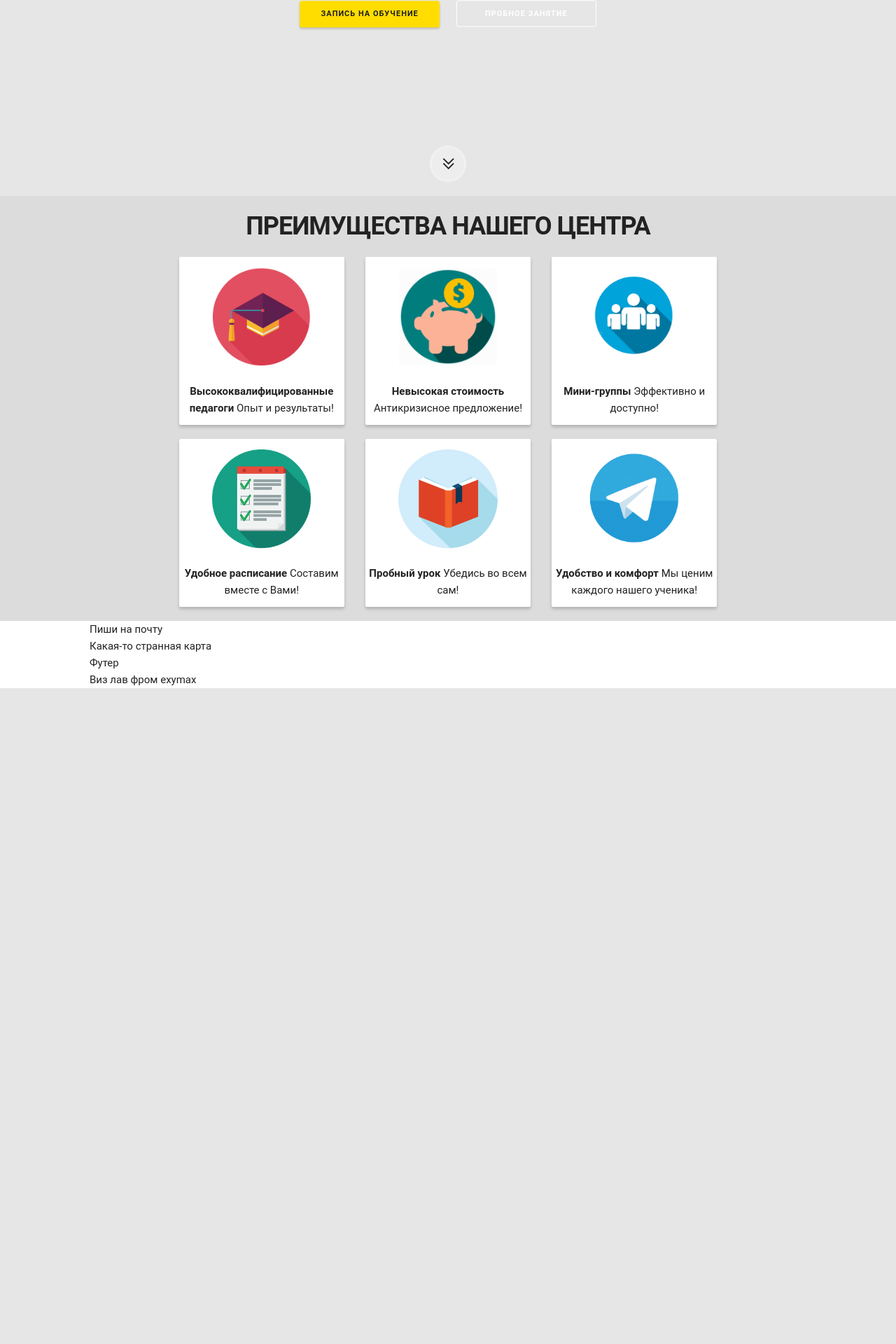
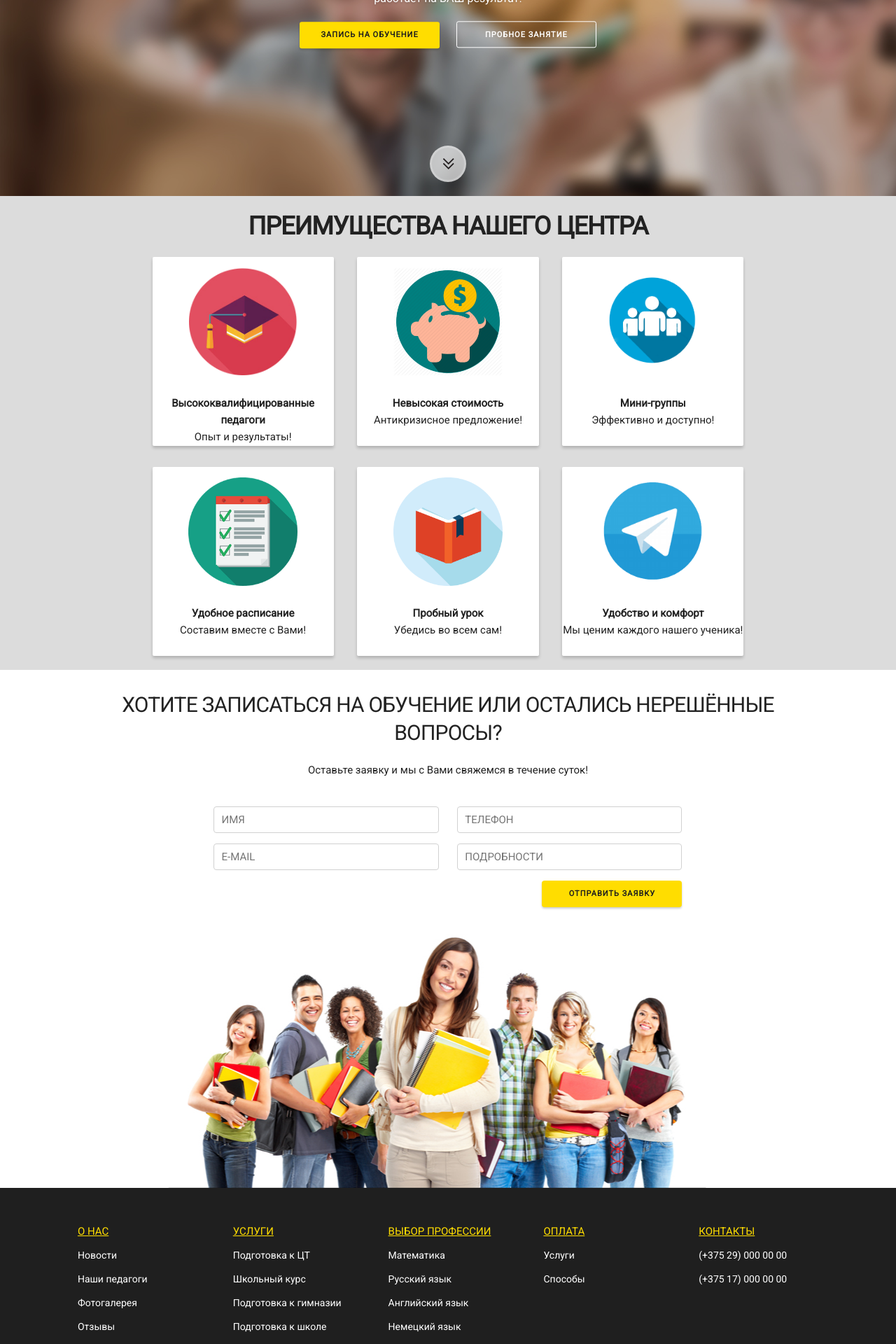
Before and after one commit to exymax/iq-center, a PHP site: page / in a window 1280 px wide. Shown: the part 520-2440 px from the top of the page at 70% size. Before the commit the page ends 1503 px from the top, so only its background shows below. Run offline with PHP 8.4, Linux system fonts and the light colour scheme; some libraries are stand-ins or nearby versions.

Commit message:
Created main page

```diff
--- a/css/main.css
+++ b/css/main.css
@@ -1,7 +1,15 @@
 html,
 body {
-    font-family: Roboto, sans-serif;
+    font-family: 'Roboto', sans-serif;
     height: 100%;
+}
+
+.fader {
+    position: absolute;
+    width: 100%;
+    height: 100%;
+    background: rgba(0, 0, 0, .2);
+
 }
 
 .transition {
@@ -22,10 +30,17 @@ body {
 
 .hero-intro {
     padding-top: 30px;
-    background-color: rgb(230, 230, 230);
+    background:url('../images/backgrounds/bg1.jpg') no-repeat rgb(230, 230, 230);
     margin: 0;
     width: 100%;
     height: 100%;
+}
+
+.hero-intro .row {
+    position: absolute;
+    width: 100%;
+    height: 100%;
+    z-index: 1;
 }
 
 .header {
@@ -89,9 +104,20 @@ body {
     margin-right: 20px;
 }
 
+.enroll:hover {
+    background-color: #ccb000;
+}
+
+.trial:hover {
+    background-color: #fff;
+    color: #000;
+    border: 1px solid #fff;
+}
+
 .link-to-form {
     cursor: pointer;
     position: absolute;
+    z-index: 2;
     bottom: 20px;
     left: 50%;
     transform: translateX(-50%);
@@ -114,11 +140,11 @@ body {
 }
 
 .advantages-container {
-    width: 60%;
+    width: 66%;
 }
 
 .advantages-container.second-line {
-    margin-top: 20px;
+    margin-top: 30px;
     margin-bottom: 20px;
 }
 
@@ -131,36 +157,45 @@ body {
     background-color: #fff;
     border-radius: 2px;
     box-shadow: 0 3px 4px rgba(0, 0, 0, .2);
-    min-height: 240px;
+    min-height: 270px;
     padding: 15px 0 15px 0;
 }
 
 .image-container {
     overflow: hidden;
     position: absolute;
+    top: 0;
     width: 100%;
     height: 70%;
 }
 
 .image-container .advantage-photo {
     width: 100%;
-    display:none;
 }
 
 .advantage-info {
     position: absolute;
+    display: flex;
+    flex-direction: column;
+    align-items: center;
+    padding-top: 5px;
     bottom: 0;
-    padding-top: 10px;
-    height: 25%;
+    height: 27%;
     width: 100%;
 }
 
 .advantage-info .title {
+    padding: 0 5px 0 5px;
     font-weight: bold;
 }
 
 .advantage .advantage-icon {
+    margin-top: 15px;
     width: 60%;
+}
+
+.image-container .advantage-photo {
+    margin-top: 20%;
 }
 
 .advantage-info .description {
@@ -173,16 +208,17 @@ body {
 }
 
 .advantage:hover > .advantage-info {
+    height: 30%;
     background-color: #FFDD00;
     color: rgb(30, 30, 30);
 }
 
 .advantage:hover > .image-container .advantage-icon {
-    display: none;
+    transform: translateY(-150%);
 }
 
 .advantage:hover > .image-container .advantage-photo {
-    display: block;
+    transform: translateY(-100%);
 }
 
 .advantage.first {
@@ -207,3 +243,86 @@ body {
 .advantage.first {
 
 }
+
+.hero-mail {
+    text-align: center;
+    padding-top: 30px;
+    min-height: 740px;
+    background: url('../images/backgrounds/banners1.jpg') no-repeat 50% 100%;
+}
+
+.form-send {
+    margin-top: 40px;
+}
+
+.form-send .twelve.column {
+    margin-left: 0;
+}
+
+.form-send .form-submit {
+    margin-right: 0;
+}
+
+.hero-links {
+    width: 100%;
+    min-height: 300px;
+    background-color: rgb(31, 31, 31);
+}
+
+.links {
+    list-style-type: none;
+    margin-top: 50px;
+}
+
+.links .title {
+    color: #FFDD00;
+    text-decoration: underline;
+}
+
+.links a {
+    font-size: 14px;
+    color: #fff;
+    text-decoration: none;
+}
+
+.hero-map {
+    width: 100%;
+    min-height:250px;
+}
+
+#map {
+    width: 100%;
+    height: 250px;
+}
+
+.hero-contacts {
+    background-color: #fff;
+    height: 170px;
+}
+
+.contacts-item {
+    margin-top: 50px;
+    width: 100%;
+    color: #101010;
+    display:flex;
+    flex-direction: column;
+    align-items: center;
+}
+
+.contacts-item .title {
+    font-weight: bold;
+}
+
+.hero-footer {
+    width: 100%;
+    height: 60px;
+    background-color: rgb(31, 31, 31);
+}
+
+.hero-developer {
+    width: 100%;
+    text-align: center;
+    color: #fff;
+    background-color: rgb(31, 31, 31);
+    height: 20px;
+}
--- a/css/skeleton.css
+++ b/css/skeleton.css
@@ -124,7 +124,6 @@ body {
   font-size: 1.5em; /* currently ems cause chrome bug misinterpreting rems on body element */
   line-height: 1.6;
   font-weight: 400;
-  font-family: "Raleway", "HelveticaNeue", "Helvetica Neue", Helvetica, Arial, sans-serif;
   color: #222; }
 
 
--- a/index.html
+++ b/index.html
@@ -15,7 +15,7 @@
 
     <!-- FONT
     –––––––––––––––––––––––––––––––––––––––––––––––––– -->
-    <link href="//fonts.googleapis.com/css?family=Raleway:400,300,600" rel="stylesheet" type="text/css">
+    <link href="https://fonts.googleapis.com/css?family=Roboto" rel="stylesheet">
 
     <!-- CSS
     –––––––––––––––––––––––––––––––––––––––––––––––––– -->
@@ -33,6 +33,7 @@
 <!-- Primary Page Layout
 –––––––––––––––––––––––––––––––––––––––––––––––––– -->
 <div class="container hero-intro">
+    <div class="fader"></div>
     <div class="row">
         <div class="header u-full-width">
             <span class="title">IQ-Центр</span> <br>
@@ -46,12 +47,12 @@
                 Эффективные методики обучения и подготовки к ЦТ, преподаватели высшей категории, занятия в мини-группах, бесплатное пробное занятие - в IQ-центре все работает на ВАШ результат!
             </span>
             <div class="buttons">
-                <div class="button yellow background enroll">ЗАПИСЬ НА ОБУЧЕНИЕ</div>
-                <div class="button trial">ПРОБНОЕ ЗАНЯТИЕ</div>
+                <div class="button yellow background enroll transition">ЗАПИСЬ НА ОБУЧЕНИЕ</div>
+                <div class="button trial transition">ПРОБНОЕ ЗАНЯТИЕ</div>
             </div>
         </div>
     </div>
-    <div class="link-to-form"></div>
+    <div class="link-to-form transition"></div>
 </div>
 <div class="container hero-advantages">
     <h3 class="title">ПРЕИМУЩЕСТВА НАШЕГО ЦЕНТРА</h3>
@@ -60,8 +61,8 @@
             <div class="container advantages-container">
                 <div class="one-third column advantage first transition">
                     <div class="image-container">
-                        <img src="images/advantages/1.png" class="advantage-icon">
-                        <img src="images/advantages/photos/1.jpg" class="advantage-photo">
+                        <img src="images/advantages/1.png" class="advantage-icon transition">
+                        <img src="images/advantages/photos/1.jpg" class="advantage-photo transition">
                     </div>
                     <div class="advantage-info transition">
                         <span class="title">Высококвалифицированные педагоги</span>
@@ -70,8 +71,8 @@
                 </div>
                 <div class="one-third column advantage second transition">
                     <div class="image-container">
-                        <img src="images/advantages/2.png" class="advantage-icon">
-                        <img src="images/advantages/photos/2.jpg" class="advantage-photo">
+                        <img src="images/advantages/2.png" class="advantage-icon transition">
+                        <img src="images/advantages/photos/2.jpg" class="advantage-photo transition">
                     </div>
                     <div class="advantage-info transition">
                         <span class="title">Невысокая стоимость</span>
@@ -80,8 +81,8 @@
                 </div>
                 <div class="one-third column advantage third transition">
                     <div class="image-container">
-                        <img src="images/advantages/3.png" class="advantage-icon">
-                        <img src="images/advantages/photos/3.jpg" class="advantage-photo">
+                        <img src="images/advantages/3.png" class="advantage-icon transition">
+                        <img src="images/advantages/photos/3.jpg" class="advantage-photo transition">
                     </div>
                     <div class="advantage-info transition">
                         <span class="title">Мини-группы</span>
@@ -92,8 +93,8 @@
             <div class="container advantages-container second-line">
                 <div class="one-third column advantage fourth transition">
                     <div class="image-container">
-                        <img src="images/advantages/4.png" class="advantage-icon">
-                        <img src="images/advantages/photos/4.jpg" class="advantage-photo">
+                        <img src="images/advantages/4.png" class="advantage-icon transition">
+                        <img src="images/advantages/photos/4.jpg" class="advantage-photo transition">
                     </div>
                     <div class="advantage-info transition">
                         <span class="title">Удобное расписание</span>
@@ -102,8 +103,8 @@
                 </div>
                 <div class="one-third column advantage fifth transition">
                     <div class="image-container">
-                        <img src="images/advantages/5.png" class="advantage-icon">
-                        <img src="images/advantages/photos/5.jpg" class="advantage-photo">
+                        <img src="images/advantages/5.png" class="advantage-icon transition">
+                        <img src="images/advantages/photos/5.jpg" class="advantage-photo transition">
                     </div>
                     <div class="advantage-info transition">
                         <span class="title">Пробный урок</span>
@@ -112,8 +113,8 @@
                 </div>
                 <div class="one-third column advantage sixth transition">
                     <div class="image-container">
-                        <img src="images/advantages/6.png" class="advantage-icon">
-                        <img src="images/advantages/photos/6.jpg" class="advantage-photo">
+                        <img src="images/advantages/6.png" class="advantage-icon transition">
+                        <img src="images/advantages/photos/6.jpg" class="advantage-photo transition">
                     </div>
                     <div class="advantage-info transition">
                         <span class="title">Удобство и комфорт</span>
@@ -125,22 +126,107 @@
     </div>
 </div>
 <div class="container hero-mail">
+    <h4>ХОТИТЕ ЗАПИСАТЬСЯ НА ОБУЧЕНИЕ ИЛИ ОСТАЛИСЬ НЕРЕШЁННЫЕ ВОПРОСЫ?</h4>
+    <span>Оставьте заявку и мы с Вами свяжемся в течение суток!</span>
     <div class="row">
-        <div class="one-half column">
-            Пиши на почту
+        <form action="mail.php" class="form-send eight columns offset-by-two">
+            <div class="one-half column">
+                <input placeholder="ИМЯ" type="text" name="name" class="text-field twelve column">
+                <input placeholder="E-MAIL" type="email" name="email" class="text-field twelve column">
+            </div>
+            <div class="one-half column">
+                <input placeholder="ТЕЛЕФОН" type="tel" name="telephone" class="text-field twelve column">
+                <input placeholder="ПОДРОБНОСТИ" type="text" name="details" class="text-field twelve column">
+            </div>
+            <input type="submit" class="form-submit button yellow background u-pull-right" value="ОТПРАВИТЬ ЗАЯВКУ">
+        </form>
+    </div>
+</div>
+<div class="container hero-links">
+    <div class="row">
+        <div class="two columns offset-by-one">
+            <ul class="links">
+                <li class="title">О НАС</li>
+                <li><a href="#">Новости</a></li>
+                <li><a href="#">Наши педагоги</a></li>
+                <li><a href="#">Фотогалерея</a></li>
+                <li><a href="#">Отзывы</a></li>
+                <li><a href="#">Вакансии</a></li>
+            </ul>
+        </div>
+        <div class="two columns">
+            <ul class="links">
+                <li class="title">УСЛУГИ</li>
+                <li><a href="#">Подготовка к ЦТ</a></li>
+                <li><a href="#">Школьный курс</a></li>
+                <li><a href="#">Подготовка к гимназии</a></li>
+                <li><a href="#">Подготовка к школе</a></li>
+            </ul>
+        </div>
+        <div class="two columns">
+            <ul class="links">
+                <li class="title">ВЫБОР ПРОФЕССИИ</li>
+                <li><a href="#">Математика</a></li>
+                <li><a href="#">Русский язык</a></li>
+                <li><a href="#">Английский язык</a></li>
+                <li><a href="#">Немецкий язык</a></li>
+                <li><a href="#">География</a></li>
+            </ul>
+        </div>
+        <div class="two columns">
+            <ul class="links">
+                <li class="title">ОПЛАТА</li>
+                <li><a href="#">Услуги</a></li>
+                <li><a href="#">Способы</a></li>
+            </ul>
+        </div>
+        <div class="two columns">
+            <ul class="links">
+                <li class="title">КОНТАКТЫ</li>
+                <li><a href="#">(+375 29) 000 00 00</a></li>
+                <li><a href="#">(+375 17) 000 00 00</a></li>
+            </ul>
         </div>
     </div>
 </div>
 <div class="container hero-map">
     <div class="row">
-        <div class="one-half column">
-            Какая-то странная карта
+        <div class="twelve columns">
+            <div id="map"></div>
+        </div>
+    </div>
+</div>
+<div class="container hero-contacts">
+    <div class="row">
+        <div class="one-third column">
+            <div class="contacts-item">
+                <span class="title">ЮРИДИЧЕСКИЙ АДРЕС</span>
+                <div class="description">
+                    Беларусь, Минск. Ул. Мележа 1, офис 412, индекс 440564
+                </div>
+            </div>
+        </div>
+        <div class="one-third column">
+            <div class="contacts-item">
+                <span class="title">ИЩИТЕ НАС В СЕТЯХ</span>
+                <div class="description">
+
+                </div>
+            </div>
+        </div>
+        <div class="one-third column">
+            <div class="contacts-item">
+                <span class="title">IQ-CENTER</span>
+                <div class="description">
+                    Lorem ipsum dolor sit amet, lorem ipsum folor sit amet
+                </div>
+            </div>
         </div>
     </div>
 </div>
 <div class="container hero-footer">
     <div class="row">
-        <div class="one-half column">
+        <div class="six column">
             Футер
         </div>
     </div>
@@ -153,7 +239,21 @@
     </div>
 </div>
 
-<!-- End Document
-  –––––––––––––––––––––––––––––––––––––––––––––––––– -->
+<script>
+    function initMap() {
+        var uluru = {lat: -25.363, lng: 131.044};
+        var map = new google.maps.Map(document.getElementById('map'), {
+            zoom: 4,
+            center: uluru
+        });
+        var marker = new google.maps.Marker({
+            position: uluru,
+            map: map
+        });
+    }
+</script>
+<script async defer
+        src="https://maps.googleapis.com/maps/api/js?key=AIzaSyDVekoQ82QeXlbP6HwnlL2yqwxAfVkGpvA&callback=initMap">
+</script>
 </body>
 </html>
```
Also changed, not shown: images/backgrounds/banners1.jpg (added), images/backgrounds/bg1.jpg (renamed from images/bg1.jpg).
